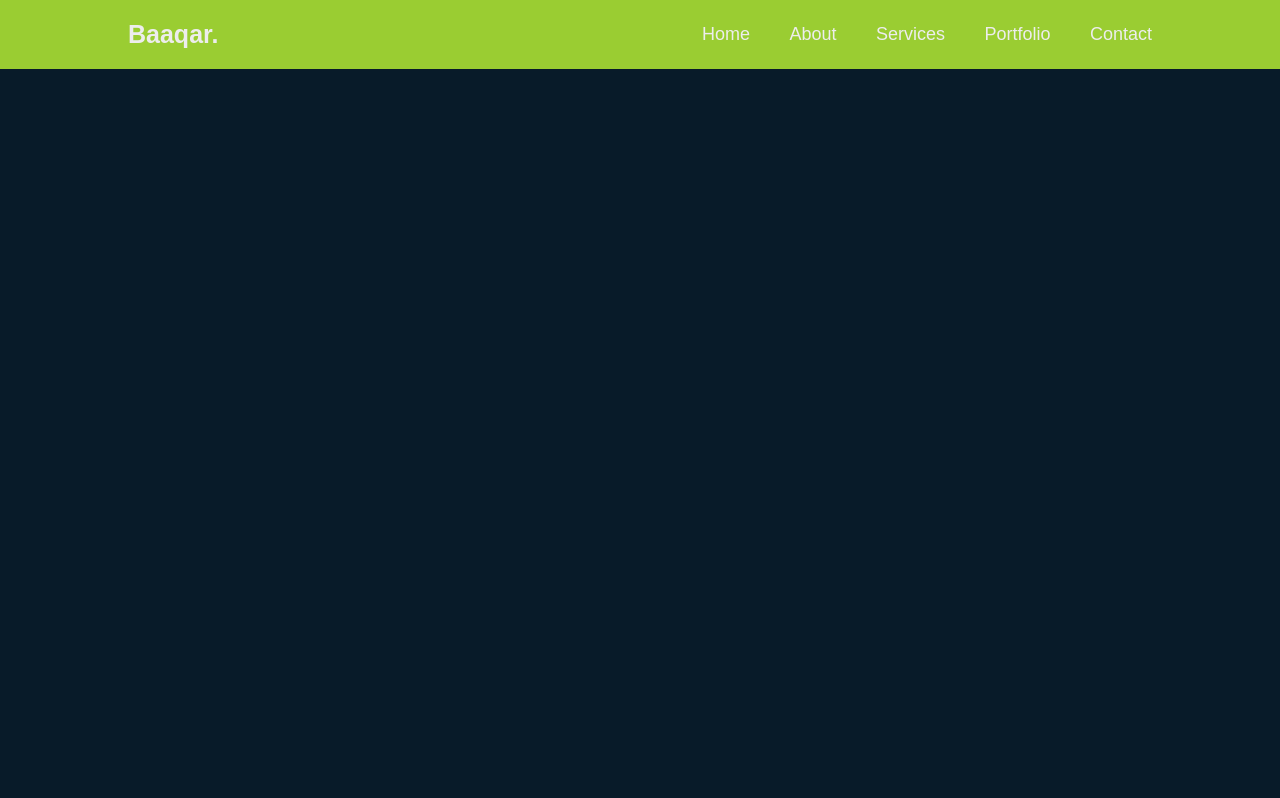
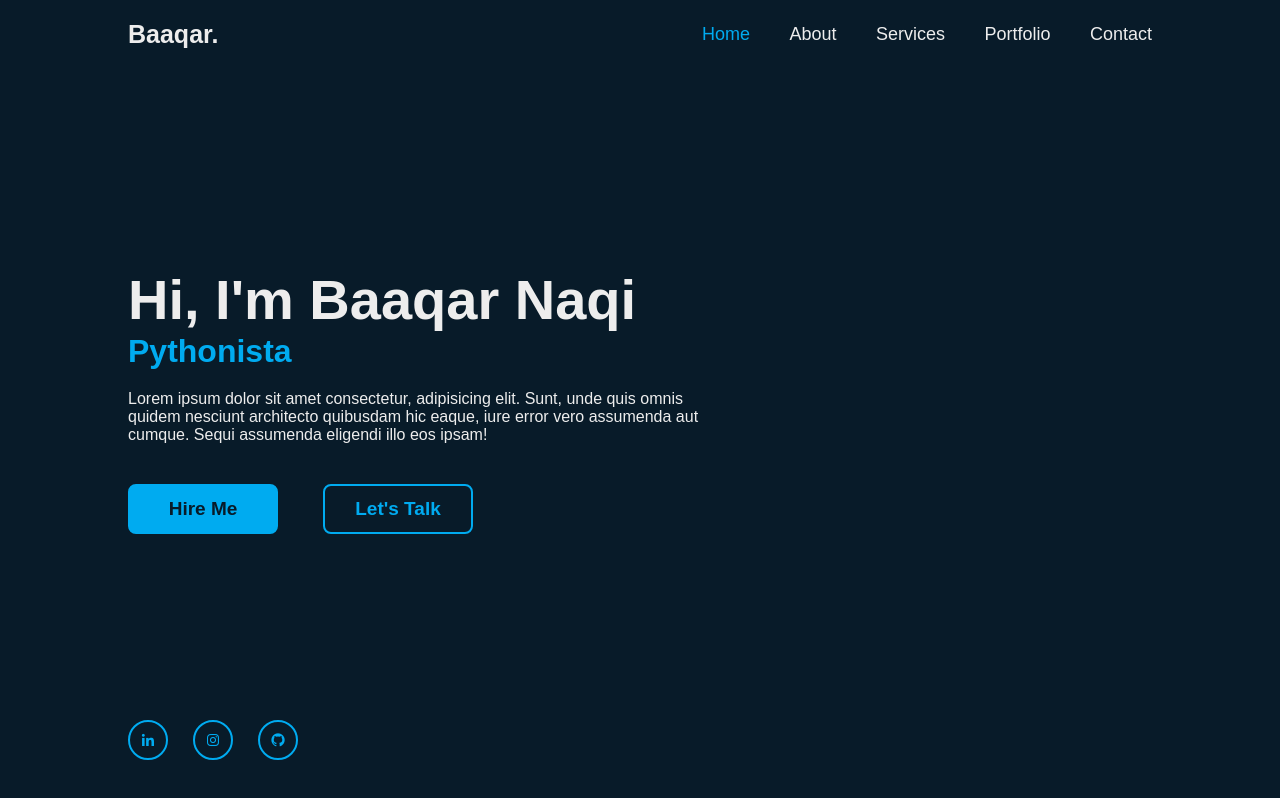
Before and after one commit to Baaqar-007/Pers-port, a plain HTML site: page index.html in a window 1280 px wide. Drawn offline with nearby package versions, Linux system fonts and the light colour scheme; a web font is replaced by a local one.

Commit message:
Second commit

```diff
--- a/index.html
+++ b/index.html
@@ -5,13 +5,15 @@
     <meta name="viewport" content="width=device-width, initial-scale=1.0">
     <title>Personal Portfolio | Baaqar </title>
     <link rel = "stylesheet" href = "style.css">
+    <link href='https://unpkg.com/boxicons@2.1.4/css/boxicons.min.css' rel='stylesheet'>
+
 </head>
 <body>
     <header class ="header">
         <a href = "#" class ="logo">Baaqar.</a>
 
         <nav class = "navbar">
-            <a href = "#">Home</a>
+            <a href = "#"class = "active">Home</a>
             <a href = "#">About</a>
             <a href = "#">Services</a>
             <a href = "#">Portfolio</a>
@@ -19,5 +21,24 @@
 
         </nav>
     </header>
+
+<section class="home">
+    <div class = "home-content">
+        <h1>Hi, I'm Baaqar Naqi</h1>
+        <h3>Pythonista</h3>
+        <p>Lorem ipsum dolor sit amet consectetur, adipisicing elit. Sunt, unde quis omnis quidem nesciunt architecto quibusdam hic eaque, iure error vero assumenda aut cumque. Sequi assumenda eligendi illo eos ipsam!</p>
+        <div class="btn-box">
+            <a href="#">Hire Me</a>
+            <a href="#">Let's Talk</a>
+
+        </div>
+    </div>
+    <div class="home-sci">
+        <a href="#"><i class='bx bxl-linkedin'></i></a>
+        <a href="#"><i class='bx bxl-instagram' ></i></a>
+        <a href="#"><i class='bx bxl-github' ></i></a>
+    </div>
+</section>
+
 </body>
 </html>
--- a/style.css
+++ b/style.css
@@ -1,3 +1,4 @@
+@import url('https://fonts.googleapis.con/css2?family=Poppins:wght@300;400;500;600;700;800;900&display=swap');
 * {
     margin :0;
     padding:0;
@@ -7,6 +8,7 @@
 
 body{
     background: #081b29 ;
+    color:#ededed;
 }
 
 .header {
@@ -15,7 +17,7 @@ body{
     left:0;
     width: 100%;
     padding: 20px 10%;
-    background: yellowgreen;
+    background: transparent;
     display:flex;
     justify-content: space-between;
     align-items: center;
@@ -36,4 +38,138 @@ body{
     text-decoration: none;
     font-weight: 500;
     margin-left: 35px;
+    transition: .3s;
 }
+
+.navbar a:hover,
+.navbar a.active {
+    color: #00abf0;
+}
+
+.home {
+    height: 100vh;
+    display:flex;
+    align-items: center;
+    padding: 0 10%;
+}
+
+.home-content{
+    max-width: 600px;
+}
+
+.home-content h1{
+    font-size: 56px;
+    font-weight: 700;
+    line-height: 1.2;
+}
+.home-content h3{
+    font-size: 32px;
+    font-weight: 700;
+    color:#00abf0;
+}
+
+.home-content p{
+    font-size: 16px;
+    margin: 20px 0 40px;
+}
+.home-content .btn-box {
+    display: flex;
+    justify-content: space-between;
+    width: 345px;
+    height:50px;
+}
+.btn-box a{
+    position: relative;
+    display: inline-flex;
+    justify-content: center;
+    align-items: center;
+    width: 150px;
+    height:100%;
+    background: #00abf0;
+    border: 2px solid #00abf0;
+    border-radius: 8px;
+    font-size: 19px;
+    color:#081b29;
+    text-decoration: none;
+    font-weight: 600;
+    letter-spacing: 1 px;
+    z-index : 1;
+    overflow: hidden;
+    transition: 0.5s;
+}
+
+.btn-box a:hover{
+    color: #00abf0;
+}
+
+.btn-box a:nth-child(2){
+    background: transparent;
+    color: #00abf0;
+}
+
+.btn-box a:nth-child(2):hover{
+    color: #081b29;
+}
+
+.btn-box a:nth-child(2)::before{
+    background: #00abf0;
+}
+
+.btn-box a::before{
+    content: '';
+    position: absolute;
+    top:0;
+    left: 0;
+    width: 0;
+    height: 100%;
+    background: #081b29;
+    z-index :-1 ;
+    transition : .5s ;
+}
+
+.btn-box a:hover::before{
+    width:100%;
+}
+
+.home-sci{
+    position: absolute;
+    bottom: 40px;
+    width:170px;
+    display: flex;
+    justify-content: space-between;
+
+}
+
+
+.home-sci a{
+    display: inline-flex;
+    position: relative;
+    align-items: center;
+    justify-content: center;
+    width: 40px;
+    height:40px;
+    background: transparent;
+    border: 2px solid #00abf0;
+    border-radius: 50%;
+    text-decoration: none;
+    color: #00abf0;
+    z-index: 1;
+
+}
+
+.home-sci a::before{
+    content: "";
+    position: absolute;
+    top:0;
+    left:0;
+    width: 0;
+    height: 100%;
+    background: #00abf0;
+    z-index: -1;
+
+}
+
+.home-sci a:hover::before{
+    width: 100%;
+    color: #081b29;
+}
```
